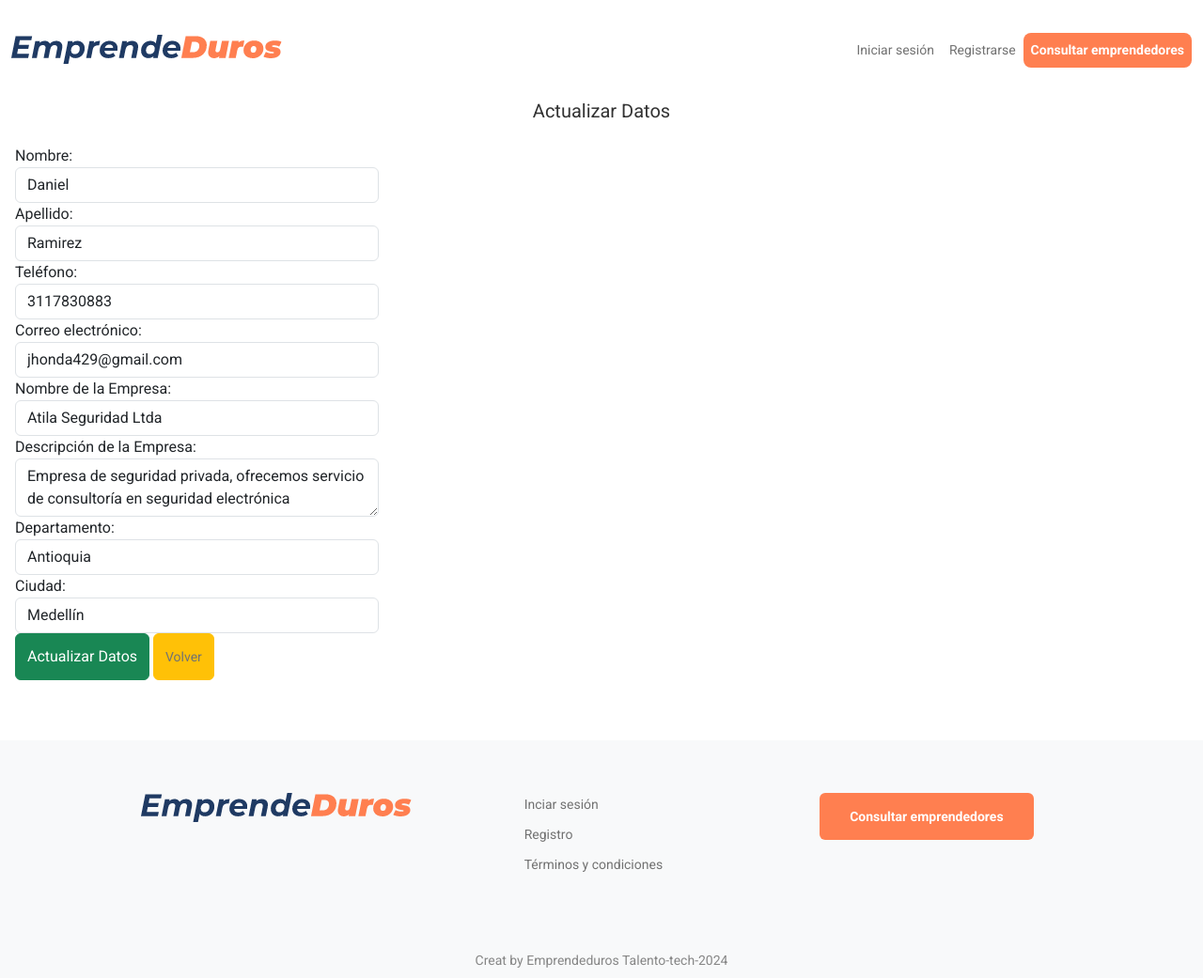
After one commit to jdaniel0607/EmprendeDurosResponsive, a PHP site: page /actualizar.php in a window 1280 px wide. The commit adds this page. Shown: the whole page at 94% size. Run offline with PHP 8.4, Linux system fonts and the light colour scheme; a user stored in the database is signed in; data comes from the database, SQL or seed files in the repository; some libraries are stand-ins or nearby versions.

Commit message:
se trabaja en el dashboard, la opción editar o actualizar datos se separa de las demás funcionalidades y abre en la pagina actualizar.php, se retira codigo de la pagina dashboard y se lleva a la pagina actualizar

```diff
--- /dev/null
+++ b/actualizar.php
@@ -0,0 +1,189 @@
+<?php
+
+// Iniciar la sesión
+session_start();
+
+// Comprobar si el usuario ha iniciado sesión, si no redirigir al login
+if (!isset($_SESSION['user_id'])) {
+    header("Location: login.php"); // Redirige al login si no hay sesión activa
+    exit;
+}
+
+// Conectar a la base de datos
+require 'db.php';  // Asegúrate de que el archivo de conexión esté correctamente referenciado
+
+// Obtener el ID del usuario desde la sesión
+$user_id = $_SESSION['user_id'];
+
+// Consultar los datos del usuario
+$sql = "SELECT nombre, apellido, documento, telefono, email, nombre_empresa, sector, descripcion, departamento, ciudad FROM usuarios WHERE id = ?";
+$stmt = $pdo->prepare($sql);
+$stmt->bindParam(1, $user_id, PDO::PARAM_INT);
+$stmt->execute();
+
+// Verificar si se encontraron resultados
+if ($stmt->rowCount() > 0) {
+    $usuario = $stmt->fetch(PDO::FETCH_ASSOC); // Obtener los datos del usuario
+} else {
+    echo "No se encontraron datos del usuario.";
+    exit;
+}
+
+// Procesar la actualización de los datos
+if ($_SERVER['REQUEST_METHOD'] === 'POST' && isset($_POST['actualizar'])) {
+    // Obtener los datos del formulario
+    $nombre = $_POST['nombre'];
+    $apellido = $_POST['apellido'];
+    $telefono = $_POST['telefono'];
+    $email = $_POST['email'];
+    $nombre_empresa = $_POST['nombre_empresa'];
+    $descripcion = $_POST['descripcion'];
+    $departamento = $_POST['departamento'];
+    $ciudad = $_POST['ciudad'];
+
+    // Actualizar los datos en la base de datos
+    $sql_update = "UPDATE usuarios SET nombre = ?, apellido = ?, telefono = ?, email = ?, nombre_empresa = ?, descripcion = ?, departamento = ?, ciudad = ? WHERE id = ?";
+    $stmt_update = $pdo->prepare($sql_update);
+    $stmt_update->bindParam(1, $nombre);
+    $stmt_update->bindParam(2, $apellido);
+    $stmt_update->bindParam(3, $telefono);
+    $stmt_update->bindParam(4, $email);
+    $stmt_update->bindParam(5, $nombre_empresa);
+    $stmt_update->bindParam(6, $descripcion);
+    $stmt_update->bindParam(7, $departamento);
+    $stmt_update->bindParam(8, $ciudad);
+    $stmt_update->bindParam(9, $user_id, PDO::PARAM_INT);
+
+    if ($stmt_update->execute()) {
+        // Redirigir después de actualizar exitosamente
+        header("Location: dashboard.php");
+        exit;
+    } else {
+        echo "Error al actualizar los datos.";
+    }
+}
+
+?>
+
+
+
+
+<!DOCTYPE html>
+<html lang="en">
+
+<head>
+    <meta charset="UTF-8">
+    <meta name="viewport" content="width=device-width, initial-scale=1.0">
+    <title>Actualizar información</title>
+    <link rel="stylesheet" href="estilos.css">
+    <link rel="stylesheet" href="estilos-generales.css">
+    <link href="https://cdn.jsdelivr.net/npm/bootstrap@5.3.3/dist/css/bootstrap.min.css" rel="stylesheet" integrity="sha384-QWTKZyjpPEjISv5WaRU9OFeRpok6YctnYmDr5pNlyT2bRjXh0JMhjY6hW+ALEwIH" crossorigin="anonymous">
+    <link href="https://fonts.googleapis.com/css2?family=Roboto:wght@400;700&display=swap" rel="stylesheet">
+    <script src="https://kit.fontawesome.com/f7302fb63d.js" crossorigin="anonymous"></script>
+</head>
+<!--comienzo header-->
+<header class="container d-inline p-1 justify-content-center">
+    <nav class="navbar navbar-expand-lg w-100">
+        <div class="container-fluid">
+            <a class="navbar-brand" href="index.php">
+                <img src="images/logo-emprendedores.png">
+            </a>
+            <button class="navbar-toggler" type="button" data-bs-toggle="collapse" data-bs-target="#navbarNav"
+                aria-controls="navbarNav" aria-expanded="false" aria-label="Toggle navigation">
+                <span class="navbar-toggler-icon"></span>
+            </button>
+            <div class="collapse navbar-collapse align-items-end flex-column" id="navbarNav">
+                <ul class="navbar-nav">
+                    <li class="nav-item">
+                        <a class="nav-link" href="login.php">Iniciar sesión</a>
+                    </li>
+                    <li class="nav-item">
+                        <a class="nav-link" href="registro.php">Registrarse</a>
+                    </li>
+                    <li class="nav-item button-header p-0 m-0">
+                        <a class="nav-link a-button-header" aria-current="page" href="consulta.php">Consultar emprendedores</a>
+                    </li>
+                </ul>
+            </div>
+        </div>
+    </nav>
+</header>
+<!--fin del header-->
+
+<body>
+    <h3>Actualizar Datos</h3>
+    <div class="container-fluid row">
+        <form id="formActualizarDatos" class="col-4 p-3 " method="POST">
+            <div class="form-group">
+                <label for="nombre">Nombre:</label>
+                <input type="text" name="nombre" id="nombre" class="form-control" value="<?php echo $usuario['nombre']; ?>">
+            </div>
+            <div class="form-group">
+                <label for="apellido">Apellido:</label>
+                <input type="text" name="apellido" id="apellido" class="form-control" value="<?php echo $usuario['apellido']; ?>">
+            </div>
+            <div class="form-group">
+                <label for="telefono">Teléfono:</label>
+                <input type="text" name="telefono" id="telefono" class="form-control" value="<?php echo $usuario['telefono']; ?>">
+            </div>
+            <div class="form-group">
+                <label for="email">Correo electrónico:</label>
+                <input type="email" name="email" id="email" class="form-control" value="<?php echo $usuario['email']; ?>">
+            </div>
+            <div class="form-group">
+                <label for="nombre_empresa">Nombre de la Empresa:</label>
+                <input type="text" name="nombre_empresa" id="nombre_empresa" class="form-control" value="<?php echo $usuario['nombre_empresa']; ?>">
+            </div>
+
+            <div class="form-group">
+                <label for="descripcion">Descripción de la Empresa:</label>
+                <textarea name="descripcion" id="descripcion" class="form-control"><?php echo $usuario['descripcion']; ?></textarea>
+            </div>
+            <div class="form-group">
+                <label for="departamento">Departamento:</label>
+                <input type="text" name="departamento" id="departamento" class="form-control" value="<?php echo $usuario['departamento']; ?>">
+            </div>
+            <div class="form-group">
+                <label for="ciudad">Ciudad:</label>
+                <input type="text" name="ciudad" id="ciudad" class="form-control" value="<?php echo $usuario['ciudad']; ?>">
+            </div>
+
+            <button type="submit" name="actualizar" class="btn btn-success" id="btnActualizar">Actualizar Datos</button>
+            <button class="btn btn-warning font-bold"><a href="dashboard.php">Volver</a></button>
+        </form>
+    </div>
+    <script src="https://cdn.jsdelivr.net/npm/bootstrap@5.3.3/dist/js/bootstrap.bundle.min.js" integrity="sha384-YvpcrYf0tY3lHB60NNkmXc5s9fDVZLESaAA55NDzOxhy9GkcIdslK1eN7N6jIeHz" crossorigin="anonymous"></script>
+</body>
+
+<!--inicio footer-->
+<footer class="bd-footer py-2 py-md-2 mt-5 bg-body-tertiary">
+    <div class="container py-2 py-md-5 px-2 px-md-3 text-body-secondary">
+        <div class="row d-flex justify-content-around">
+            <div class="col-lg-4 col-mb-1 mb-3 d-flex flex-column align-items-center">
+                <a>
+                    <img src="images/logo-emprendedores.png">
+                </a>
+            </div>
+            <div class="col-6 col-lg-2 mb-3">
+                <ul class="list-unstyled">
+                    <li class="mb-2"><a href="login.php">Inciar sesión</a></li>
+                    <li class="mb-2"><a href="registro.php">Registro</a></li>
+                    <li class="mb-2"><a href="terminos-condiciones.php">Términos y condiciones</a></li>
+                </ul>
+            </div>
+            <div class="col-12 col-lg-4 mb-3 d-flex flex-column align-items-center">
+                <a class="col " href="consulta.php">
+                    <button class="rounded-2">
+                        Consultar emprendedores
+                    </button>
+                </a>
+            </div>
+        </div>
+    </div>
+    <div class="d-flex align-content-center justify-content-center">
+        <p>Creat by Emprendeduros Talento-tech-2024</p>
+    </div>
+</footer>
+<!--fin footer-->
+
+</html>
```
Also changed, not shown: dashboard.php (+15 -76 lines), script.js (deleted, +0 -13 lines).
